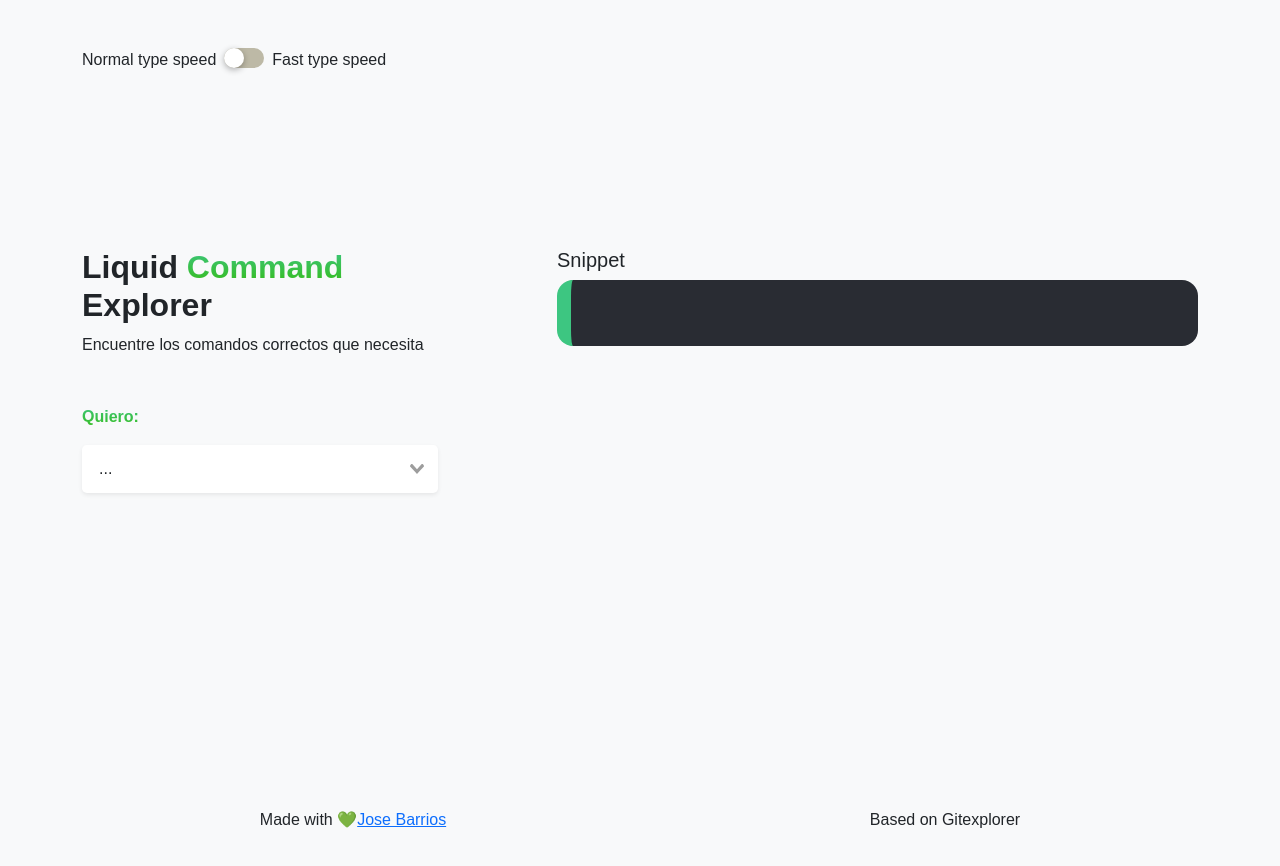
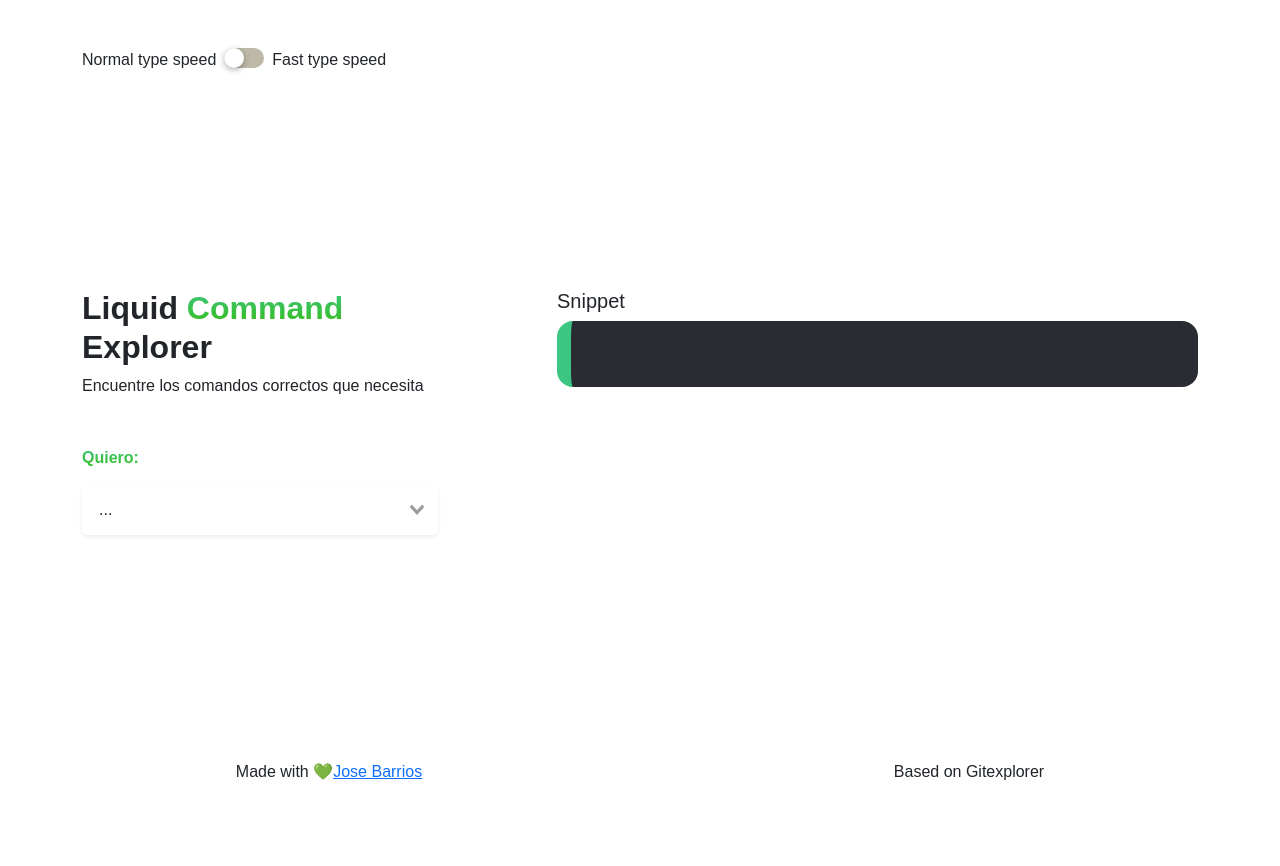
Before and after one commit to jbarriospd/liquid-explorer, a Vue app: page / in a window 1280 px wide. Shown: the top 866 px of the page. After the commit the page ends 800 px from the top, so only its background shows below. Built offline with nearby package versions, Linux system fonts and the light colour scheme.

Commit message:
[Fix] layout

```diff
--- a/src/App.vue
+++ b/src/App.vue
@@ -1,5 +1,5 @@
 <template>
-  <section id="app" class="bg-light p-5">
+  <section id="app">
     <div
       id="home"
       class="home d-flex flex-column justify-content-between p-4 p-lg-0"
@@ -10,7 +10,7 @@
         </div>
       </div>
 
-      <div class="container wrapper flex-grow-1">
+      <div class="container">
         <div class="row">
           <div class="col-md-4">
             <h1 class="h2 fw-bold">
@@ -215,7 +215,8 @@ export default {
           this.msgTooltip = "Copiar";
         }, 2000);
       });
-      window.umami.track(`${this.selectedFirst.label} ${this.selectedSecond.label} ${this.selectedThird ? this.selectedThird.label : '' }`);
+      const queryString = `${this.selectedFirst.label} ${this.selectedSecond.label} ${this.selectedThird ? this.selectedThird.label : ''}`;
+      window.umami.track(queryString.trim());
     },
     change(val) {
       this.fastType = val;
@@ -228,10 +229,6 @@ export default {
 <style>
 .home {
   height: 100vh;
-}
-
-.home .wrapper {
-  padding-top: 10rem;
 }
 
 .text-green-grad {
--- a/src/components/ToggleSwitch.vue
+++ b/src/components/ToggleSwitch.vue
@@ -1,11 +1,11 @@
 <template>
-  <div class="d-flex">
-    <p class="me-2">Normal type speed</p>
+  <div class="d-flex pt-2 pb-4 pt-md-5 pb-md-0">
+    <p class="me-2 p-0">Normal type speed</p>
     <label class="switch">
       <input type="checkbox" v-model="checked" @change="check()" />
       <div></div>
     </label>
-    <p class="ms-2">Fast type speed</p>
+    <p class="ms-2 p-0">Fast type speed</p>
   </div>
 </template>
 
```
